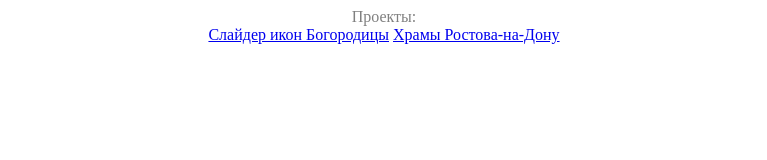
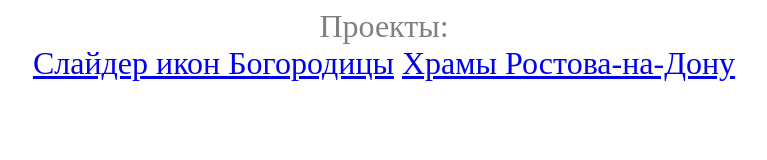
Before and after one commit to chess-rostov/projects, a plain HTML site: page index.html in a window 1280 px wide. Shown: the whole page, without its empty margins (256-1023 px from the left). Drawn offline with Linux system fonts and the light colour scheme.

Commit message:
Update index.html

```diff
--- a/index.html
+++ b/index.html
@@ -5,6 +5,7 @@
       body {
         color: gray;
         text-align: center;
+        font-size: 32;
       }
 
       div {
```
